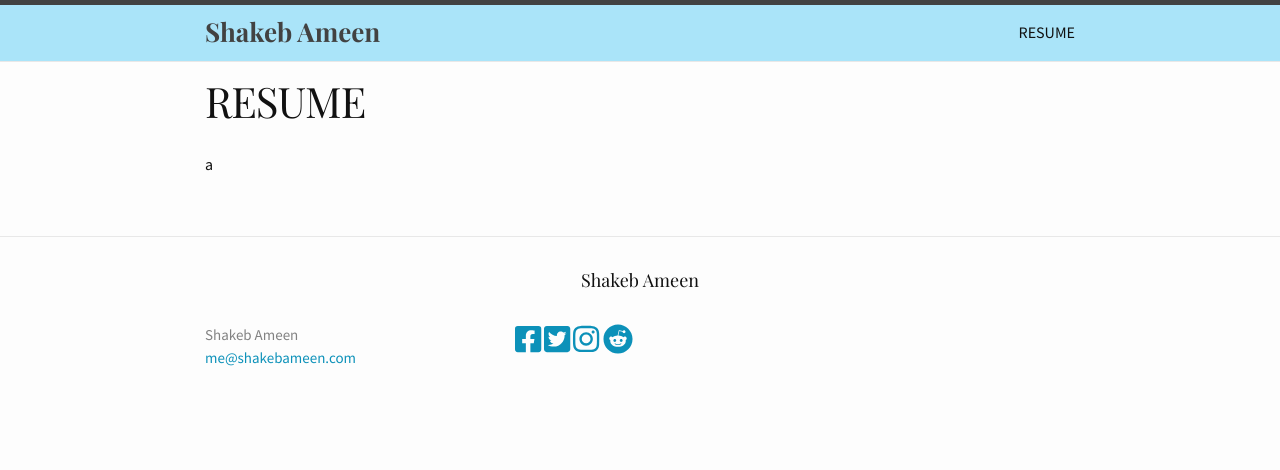
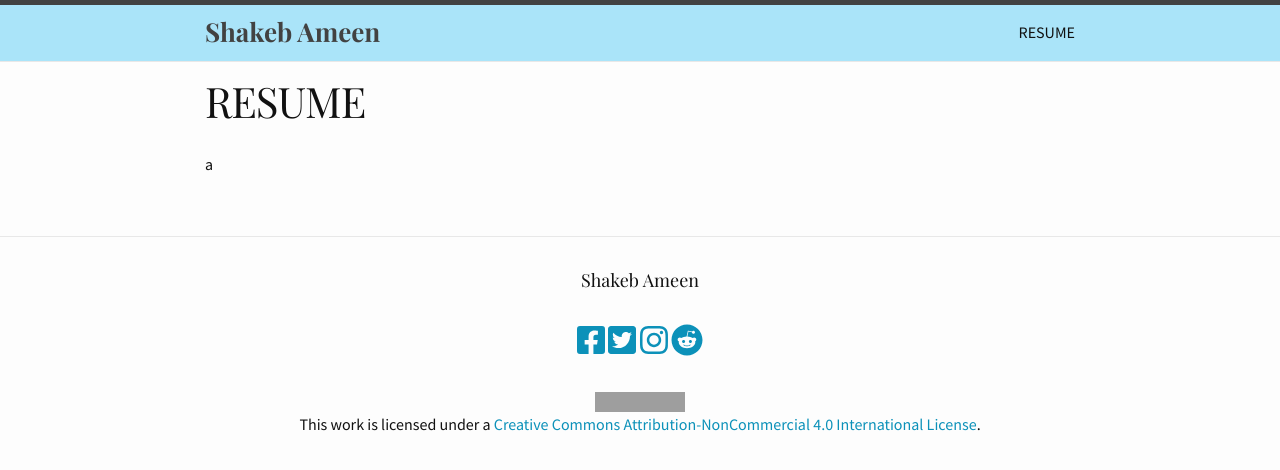
Before and after one commit to starcruizer/starcruizer.github.io, a Jekyll site: the page built from about.md, in a window 1280 px wide. Shown: the top 470 px of the page. Built offline with Jekyll 4.4.1, drawn with Linux system fonts in a browser that asks for light colours; nearby versions of some CDN libraries; some web fonts are replaced; grey boxes are pictures that could not be loaded.

Commit message:
Added license

```diff
--- a/_includes/footer.html
+++ b/_includes/footer.html
@@ -1,27 +1,11 @@
 <footer class="site-footer h-card">
   <data class="u-url" href="{{ "/" | relative_url }}"></data>
 
-  <div class="wrapper">
+  <div class="wrapper footer">
 
-    <h2 class="footer-heading" style="text-align: center; margin-bottom: 30px">{{ site.title | escape }}</h2>
+    <h2 class="footer-heading" style=" margin-bottom: 30px">{{ site.title | escape }}</h2>
 
-    <div class="footer-col-wrapper">
-      <div class="footer-col footer-col-1">
-        <ul class="contact-list">
-          <li class="p-name">
-            {%- if site.author -%}
-              {{ site.author | escape }}
-            {%- else -%}
-              {{ site.title | escape }}
-            {%- endif -%}
-            </li>
-            {%- if site.email -%}
-            <li><a class="u-email" href="mailto:{{ site.email }}">{{ site.email }}</a></li>
-            {%- endif -%}
-        </ul>
-      </div>
-
-      <div class="footer-col footer-col-2">
+      <div>
 
         {% if site.facebook_username %}
           <a href="https://facebook.com/shakebameen">
@@ -46,12 +30,11 @@
               <i class="fa fa-reddit fa-2x"></i>
             </a>
         {% endif %}
-
+        <div style="margin-top: 30px">
+            <a rel="license" href="http://creativecommons.org/licenses/by-nc/4.0/"><img alt="Creative Commons License" style="border-width:0" src="https://i.creativecommons.org/l/by-nc/4.0/80x15.png" /></a><br />This work is licensed under a <a rel="license" href="http://creativecommons.org/licenses/by-nc/4.0/">Creative Commons Attribution-NonCommercial 4.0 International License</a>.
+        </div>
       </div>
 
-      <div class="footer-col footer-col-3">
-        <p></p>
-      </div>
     </div>
 
   </div>
--- a/_sass/styles.scss
+++ b/_sass/styles.scss
@@ -55,6 +55,10 @@ h1, h2, h3, h4, h5, h6, .site-title {
 	color: #36caf6
 }
 
+.footer{
+	text-align: center;
+}
+
 .read-more{
 	font-family: $title-font-family;
 	margin: auto;
```
